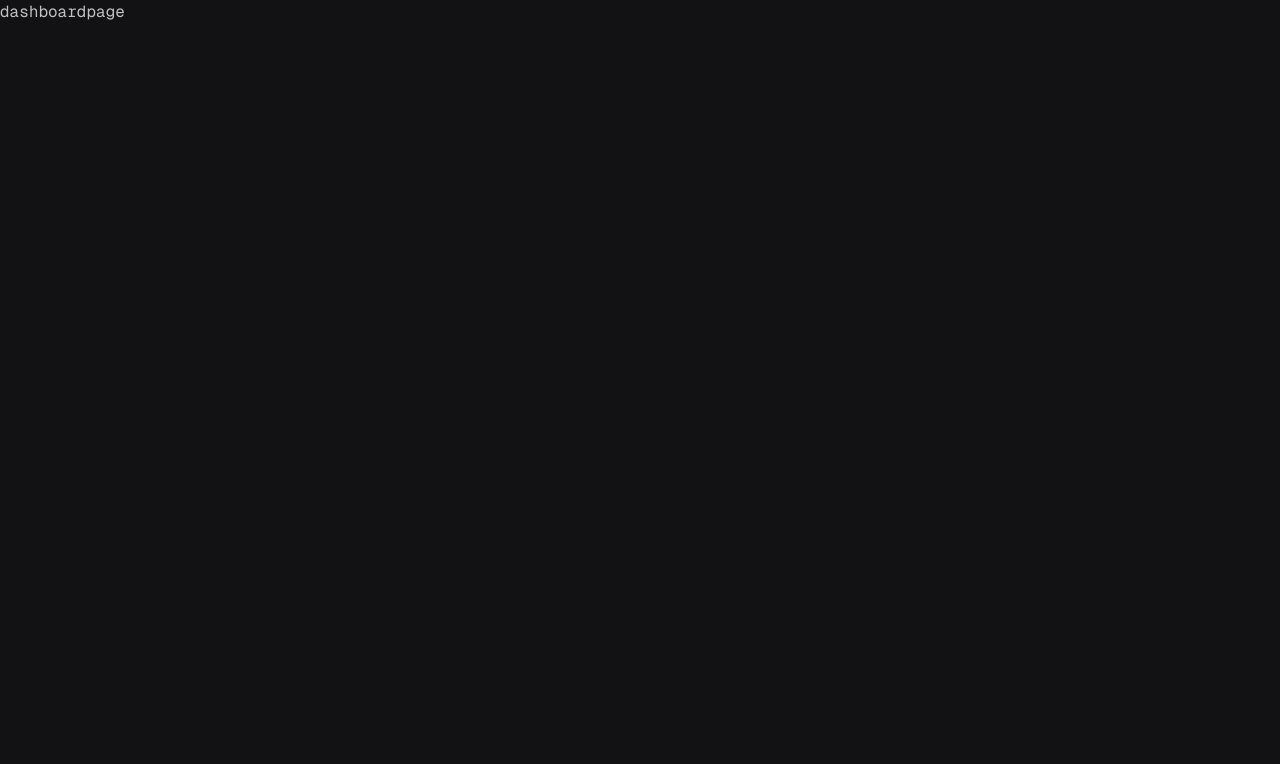
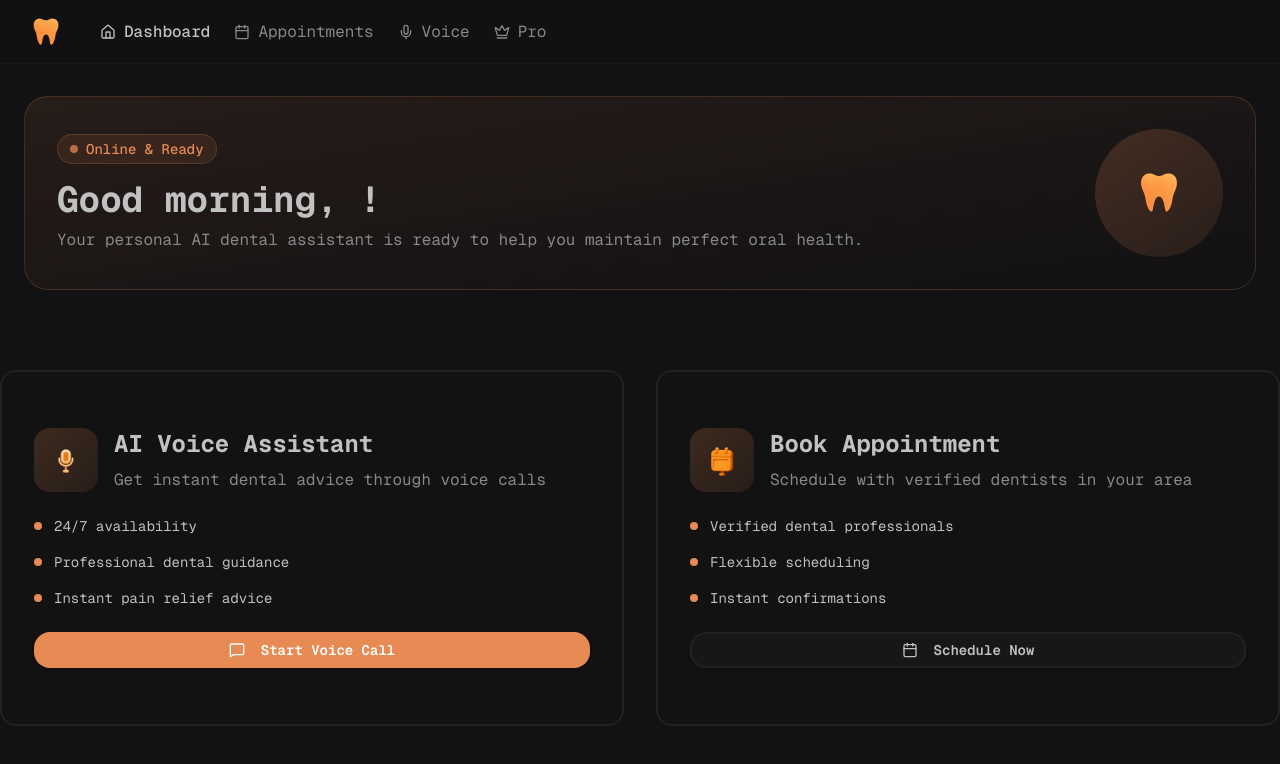
Before and after one commit to amank55/Dentalai, a Next.js app: page /dashboard in a window 1280 px wide. Shown: the top 764 px of the page. Built offline with nearby package versions, Linux system fonts and the light colour scheme; no server answers.

Commit message:
feat: update DashboardPage with user greeting and AI voice assistant features

```diff
--- a/app/dashboard/page.tsx
+++ b/app/dashboard/page.tsx
@@ -1,6 +1,132 @@
-const dashboardpage = () => {
+"use client"
+import Image from "next/image"
+import Navbar from "@/components/Navbar"
+import { useUser } from "@clerk/nextjs"
+import { Card, CardContent} from "@/components/ui/card";
+import { CalendarIcon, MessageSquareIcon } from "lucide-react";
+import { Button, buttonVariants } from "@/components/ui/button";
+import Link from "next/link";
+
+
+export default function DashboardPage() {
+  const { user } = useUser();
+
   return (
-    <div>dashboardpage</div>
-  )
+    <>
+      <Navbar />
+      <div className="max-w-7xl mx-auto px-6 py-8 pt-24">
+        <div className="relative z-10 flex items-center justify-between bg-gradient-to-br from-primary/10 via-primary/5 to-background rounded-3xl p-8 border border-primary/20 mb-12 overflow-hidden">
+          <div className="space-y-4">
+            <div className="inline-flex items-center gap-2 px-3 py-1 bg-primary/10 rounded-full border border-primary/20">
+              <div className="size-2 bg-primary rounded-full animate-pulse"></div>
+              <span className="text-sm font-medium text-primary">Online & Ready</span>
+            </div>
+            <div>
+              <h1 className="text-4xl font-bold mb-2">
+                Good{" "}
+                {new Date().getHours() < 12
+                  ? "morning"
+                  : new Date().getHours() < 18
+                  ? "afternoon"
+                  : "evening"}
+                , {user?.firstName}!
+              </h1>
+              <p className="text-muted-foreground">
+                Your personal AI dental assistant is ready to help you maintain perfect oral health.
+              </p>
+            </div>
+          </div>
+
+          <div className="lg:flex hidden items-center justify-center size-32 bg-gradient-to-br from-primary/20 to-primary/10 rounded-full">
+            <Image src="/logo.png" alt="DentWise" width={64} height={64} className="w-16 h-16" />
+          </div>
+        </div>
+      </div>
+         <div className="grid md:grid-cols-2 gap-8 mb-12">
+      {/* AI Voice Assistant */}
+      <Card className="relative overflow-hidden group hover:shadow-xl transition-all duration-300 border-2 hover:border-primary/30">
+        <div className="absolute inset-0 bg-gradient-to-br from-primary/5 to-primary/10 opacity-0 group-hover:opacity-100 transition-opacity duration-300"></div>
+        <CardContent className="relative p-8">
+          <div className="flex items-center gap-4 mb-6">
+            <div className="w-16 h-16 bg-gradient-to-br from-primary/20 to-primary/10 rounded-2xl flex items-center justify-center group-hover:scale-110 transition-transform duration-300">
+              <Image src="/audio.png" alt="Voice AI" width={32} height={32} className="w-10" />
+            </div>
+            <div>
+              <h3 className="text-2xl font-bold mb-2">AI Voice Assistant</h3>
+              <p className="text-muted-foreground">Get instant dental advice through voice calls</p>
+            </div>
+          </div>
+
+          <div className="space-y-4">
+            <div className="flex items-center gap-3">
+              <div className="w-2 h-2 bg-primary rounded-full"></div>
+              <span className="text-sm">24/7 availability</span>
+            </div>
+            <div className="flex items-center gap-3">
+              <div className="w-2 h-2 bg-primary rounded-full"></div>
+              <span className="text-sm">Professional dental guidance</span>
+            </div>
+            <div className="flex items-center gap-3">
+              <div className="w-2 h-2 bg-primary rounded-full"></div>
+              <span className="text-sm">Instant pain relief advice</span>
+            </div>
+          </div>
+
+          <Link
+            href="/voice"
+            className={buttonVariants({
+              variant: "default",
+              className:
+                "w-full mt-6 bg-gradient-to-r from-primary to-primary/80 hover:from-primary/90 hover:to-primary/70 text-white font-semibold py-3 rounded-xl shadow-lg hover:shadow-xl transition-all duration-300",
+            })}
+          >
+            <MessageSquareIcon className="mr-2 h-5 w-5" />
+            Start Voice Call
+          </Link>
+        </CardContent>
+      </Card>
+
+      {/* Book Appointment */}
+      <Card className="relative overflow-hidden group hover:shadow-xl transition-all duration-300 border-2 hover:border-primary/30">
+        <div className="absolute inset-0 bg-gradient-to-br from-primary/5 to-primary/10 opacity-0 group-hover:opacity-100 transition-opacity duration-300"></div>
+        <CardContent className="relative p-8">
+          <div className="flex items-center gap-4 mb-6">
+            <div className="w-16 h-16 bg-gradient-to-br from-primary/20 to-primary/10 rounded-2xl flex items-center justify-center group-hover:scale-110 transition-transform duration-300">
+              <Image src="/calendar.png" alt="Calendar" width={32} height={32} className="w-10" />
+            </div>
+            <div>
+              <h3 className="text-2xl font-bold mb-2">Book Appointment</h3>
+              <p className="text-muted-foreground">Schedule with verified dentists in your area</p>
+            </div>
+          </div>
+
+          <div className="space-y-4">
+            <div className="flex items-center gap-3">
+              <div className="w-2 h-2 bg-primary rounded-full"></div>
+              <span className="text-sm">Verified dental professionals</span>
+            </div>
+            <div className="flex items-center gap-3">
+              <div className="w-2 h-2 bg-primary rounded-full"></div>
+              <span className="text-sm">Flexible scheduling</span>
+            </div>
+            <div className="flex items-center gap-3">
+              <div className="w-2 h-2 bg-primary rounded-full"></div>
+              <span className="text-sm">Instant confirmations</span>
+            </div>
+          </div>
+
+          <Link href="/appointments">
+            <Button
+              variant="outline"
+              className="w-full mt-6 border-2 border-primary/20 hover:border-primary/40 hover:bg-primary/5 font-semibold py-3 rounded-xl transition-all duration-300"
+            >
+              <CalendarIcon className="mr-2 h-5 w-5" />
+              Schedule Now
+            </Button>
+          </Link>
+        </CardContent>
+      </Card>
+    </div>
+    </>
+  );
 }
-export default dashboardpage
--- a/app/pro/page.tsx
+++ b/app/pro/page.tsx
@@ -15,7 +15,7 @@
         <div className="mb-12 overflow-hidden">
           <div className="flex items-center justify-between bg-linear-to-br from-primary/10 to-background rounded-3xl p-8 border border-primary/20">
             <div className="space-y-4">
-              <div className="inline-flex items-center gap-2 px-3 py-1 bg-primar/10 rounded-full border border-primary/20 ">
+              <div className="inline-flex items-center gap-2 px-3 py-1 bg-primary/10 rounded-full border border-primary/20 ">
                 <div className="w-2 h-2 bg-primary rounded-full animate-pulse"></div>
                 <span className="text-sm font-medium text-primary">Upgrade to Pro</span>
               </div>
```
